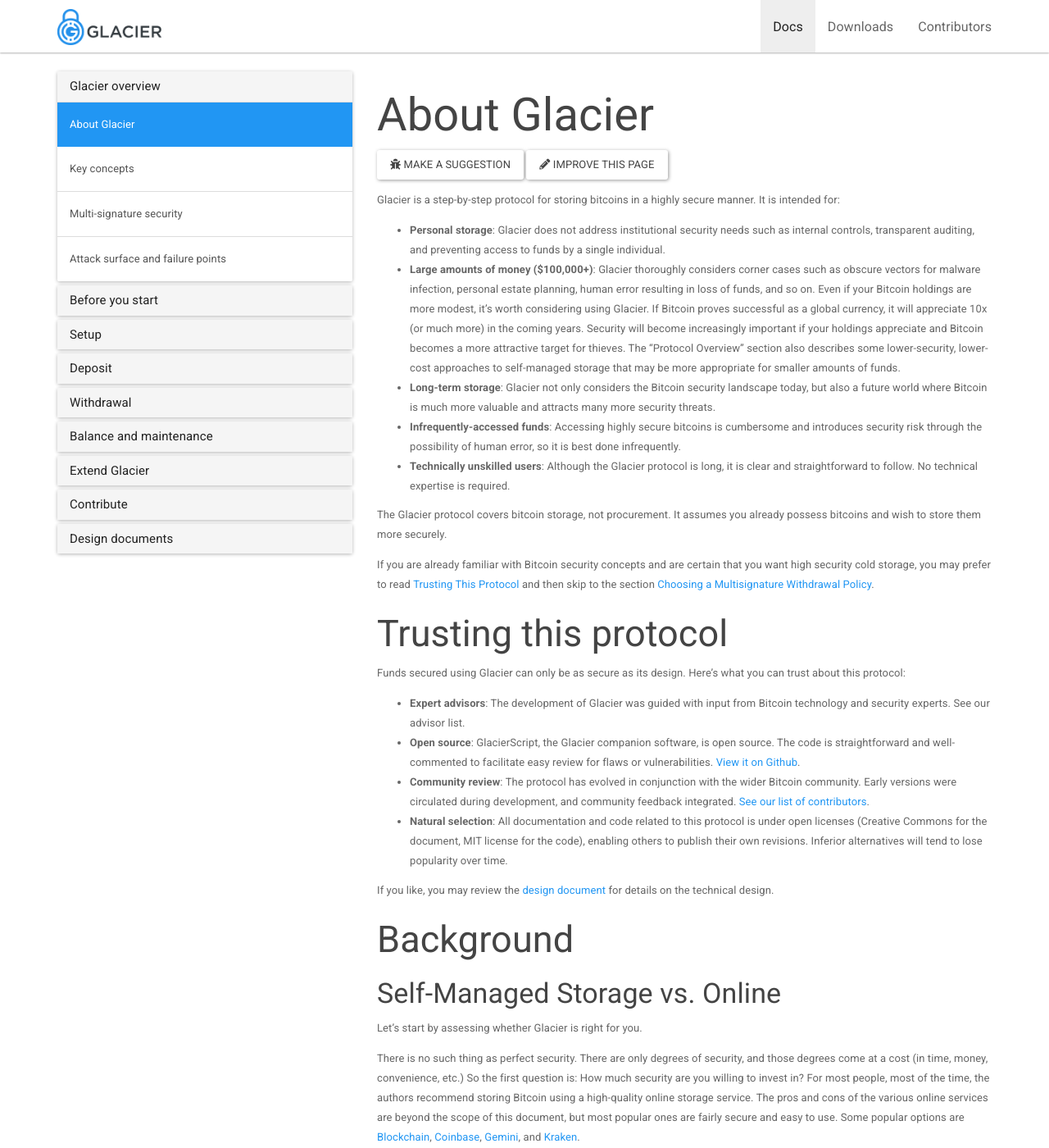
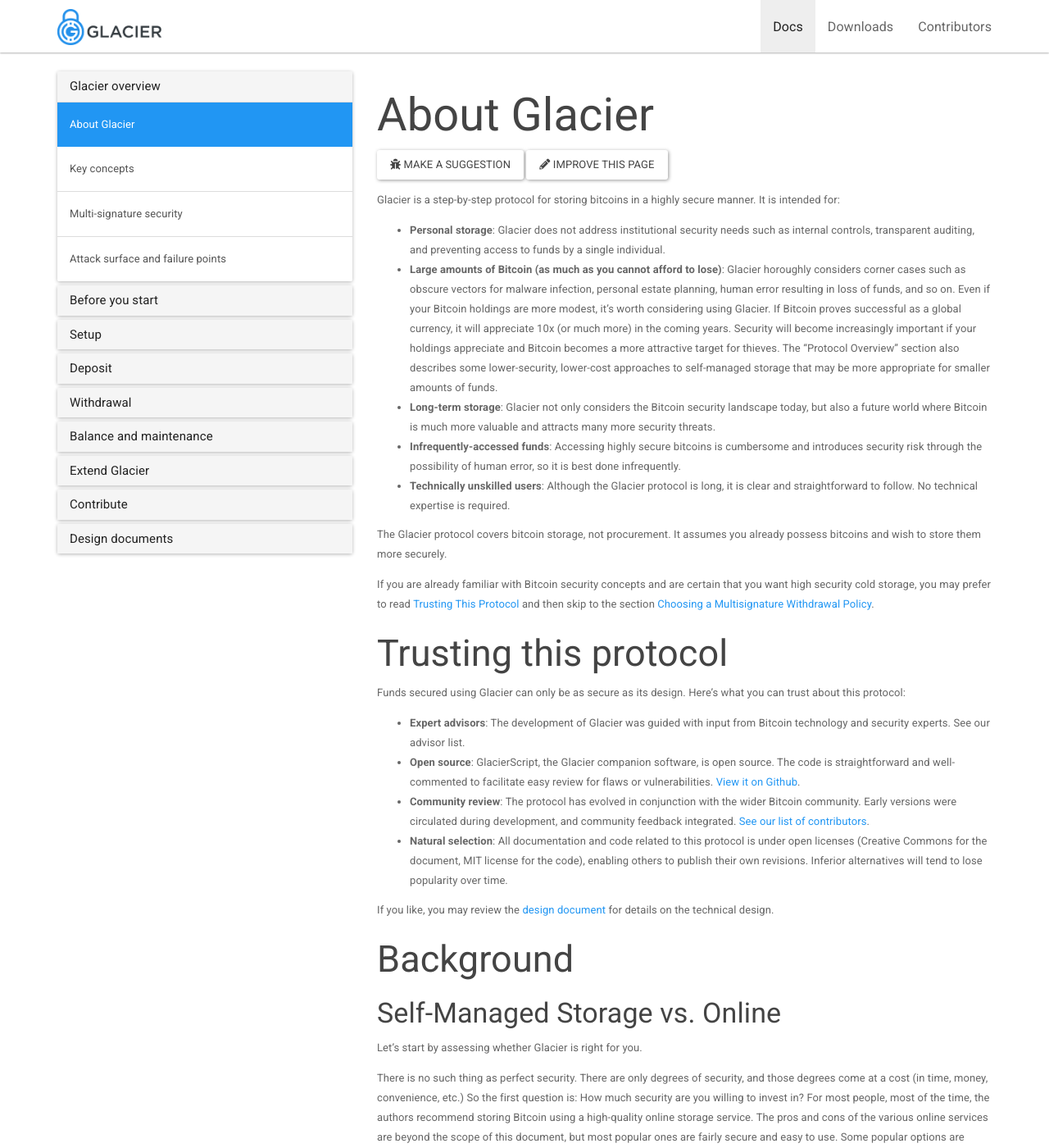
Before and after one commit to GlacierProtocol/glacierprotocol.github.io, a Jekyll site: the page built from _docs/overview.md, in a window 1280 px wide and 1400 px high. Shown: the whole window at 82% size. Built offline with Jekyll 4.4.1, drawn with Linux system fonts in a browser that asks for light colours; nearby versions of some CDN libraries.

Commit message:
Update overview.md

```diff
--- a/_docs/overview.md
+++ b/_docs/overview.md
@@ -12,9 +12,9 @@
 * **Personal storage**: Glacier does not address institutional security
 needs such as internal controls, transparent auditing, and preventing access
 to funds by a single individual.
-* **Large amounts of money ($100,000+)**: Glacier thoroughly considers corner
-cases such as obscure vectors for malware infection, personal estate
-planning, human error resulting in loss of funds, and so on.
+* **Large amounts of Bitcoin (as much as you cannot afford to lose)**: Glacier
+horoughly considers corner cases such as obscure vectors for malware infection,
+personal estate planning, human error resulting in loss of funds, and so on.
 Even if your Bitcoin holdings are more modest, it's worth considering using
 Glacier. If Bitcoin proves successful as a global currency, it will appreciate
 10x (or much more) in the coming years. Security will become increasingly
@@ -73,10 +73,8 @@
 high-quality online storage service. The pros and cons of the various online
 services are beyond the scope of this document, but most popular ones are fairly
 secure and easy to use. Some popular options are
-[Blockchain](https://blockchain.info/),
-[Coinbase](https://www.coinbase.com/),
-[Gemini](https://gemini.com/),
-and [Kraken](https://www.kraken.com/).
+[CashApp](https://cash.app/), [Swan](https://www.swanbitcoin.com/), [Gemini](https://gemini.com/) and [Kraken](https://www.kraken.com/).
+.
 
 However, all online storage services still come with some notable risks
 which self-managed storage does not have:
```
